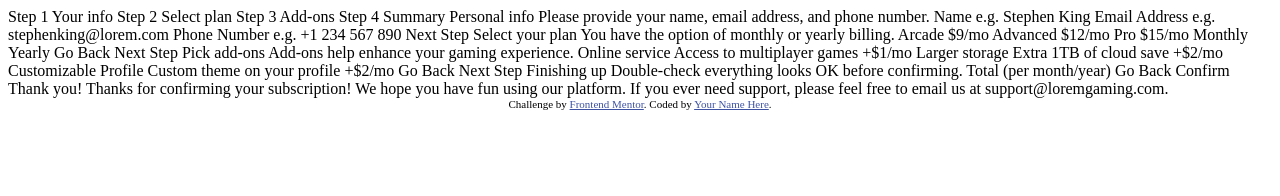
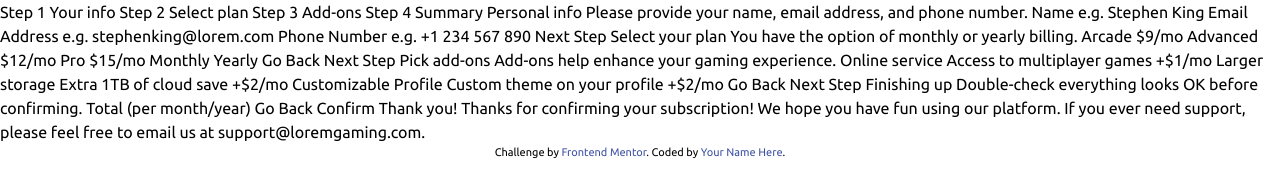
Before and after one commit to cjoak1028/multi-step-form, a website: page index.html in a window 1280 px wide. Drawn offline with Linux system fonts and the light colour scheme.

Commit message:
Set up tailwind

```diff
--- a/index.html
+++ b/index.html
@@ -1,125 +1,83 @@
-<!DOCTYPE html>
+<!doctype html>
 <html lang="en">
   <head>
-  <meta charset="UTF-8">
-  <meta name="viewport" content="width=device-width, initial-scale=1.0"> <!-- displays site properly based on user's device -->
+    <meta charset="UTF-8" />
+    <meta name="viewport" content="width=device-width, initial-scale=1.0" />
+    <!-- displays site properly based on user's device -->
 
-  <link rel="icon" type="image/png" sizes="32x32" href="./assets/images/favicon-32x32.png">
+    <link
+      rel="icon"
+      type="image/png"
+      sizes="32x32"
+      href="./assets/images/favicon-32x32.png"
+    />
+    <link href="./output.css" rel="stylesheet" />
 
     <title>Frontend Mentor | Multi-step form</title>
 
     <!-- Feel free to remove these styles or customise in your own stylesheet 👍 -->
     <style>
-    .attribution { font-size: 0.6875rem; text-align: center; }
-    .attribution a { color: hsl(228, 45%, 44%); }
+      .attribution {
+        font-size: 0.6875rem;
+        text-align: center;
+      }
+      .attribution a {
+        color: hsl(228, 45%, 44%);
+      }
     </style>
   </head>
-<body>
-
+  <body class="font-ubuntu">
     <!-- Sidebar start -->
 
-  Step 1
-  Your info
-
-  Step 2
-  Select plan
-
-  Step 3
-  Add-ons
-
-  Step 4
-  Summary
+    Step 1 Your info Step 2 Select plan Step 3 Add-ons Step 4 Summary
 
     <!-- Sidebar end -->
 
     <!-- Step 1 start -->
 
-  Personal info
-  Please provide your name, email address, and phone number.
-
-  Name
-  e.g. Stephen King
-
-  Email Address
-  e.g. stephenking@lorem.com
-
-  Phone Number
-  e.g. +1 234 567 890
-
-  Next Step
+    Personal info Please provide your name, email address, and phone number.
+    Name e.g. Stephen King Email Address e.g. stephenking@lorem.com Phone Number
+    e.g. +1 234 567 890 Next Step
 
     <!-- Step 1 end -->
 
     <!-- Step 2 start -->
 
-  Select your plan
-  You have the option of monthly or yearly billing.
-
-  Arcade
-  $9/mo
-
-  Advanced
-  $12/mo
-
-  Pro
-  $15/mo
-
-  Monthly
-  Yearly
-
-  Go Back
-  Next Step
+    Select your plan You have the option of monthly or yearly billing. Arcade
+    $9/mo Advanced $12/mo Pro $15/mo Monthly Yearly Go Back Next Step
 
     <!-- Step 2 end -->
 
     <!-- Step 3 start -->
 
-  Pick add-ons
-  Add-ons help enhance your gaming experience.
-
-  Online service
-  Access to multiplayer games
-  +$1/mo
-
-  Larger storage
-  Extra 1TB of cloud save
-  +$2/mo
-
-  Customizable Profile
-  Custom theme on your profile
-  +$2/mo
-
-  Go Back
-  Next Step
+    Pick add-ons Add-ons help enhance your gaming experience. Online service
+    Access to multiplayer games +$1/mo Larger storage Extra 1TB of cloud save
+    +$2/mo Customizable Profile Custom theme on your profile +$2/mo Go Back Next
+    Step
 
     <!-- Step 3 end -->
 
     <!-- Step 4 start -->
 
-  Finishing up
-  Double-check everything looks OK before confirming.
+    Finishing up Double-check everything looks OK before confirming.
 
     <!-- Dynamically add subscription and add-on selections here -->
 
-  Total (per month/year)
-
-  Go Back
-  Confirm
+    Total (per month/year) Go Back Confirm
 
     <!-- Step 4 end -->
 
     <!-- Step 5 start -->
 
-  Thank you!
-
-  Thanks for confirming your subscription! We hope you have fun
-  using our platform. If you ever need support, please feel free
-  to email us at support@loremgaming.com.
+    Thank you! Thanks for confirming your subscription! We hope you have fun
+    using our platform. If you ever need support, please feel free to email us
+    at support@loremgaming.com.
 
     <!-- Step 5 end -->
 
     <footer class="attribution">
-    Challenge by <a href="https://www.frontendmentor.io?ref=challenge">Frontend Mentor</a>.
+      Challenge by
+      <a href="https://www.frontendmentor.io?ref=challenge">Frontend Mentor</a>.
       Coded by <a href="#">Your Name Here</a>.
     </footer>
   </body>
--- /dev/null
+++ b/src/input.css
@@ -0,0 +1,47 @@
+@import "tailwindcss";
+
+@font-face {
+  font-family: "Ubuntu";
+  font-style: normal;
+  font-display: swap;
+  font-weight: 400;
+  src: url("/assets/fonts/Ubuntu-Regular.ttf") format("truetype");
+}
+
+@font-face {
+  font-family: "Ubuntu";
+  font-style: normal;
+  font-display: swap;
+  font-weight: 500;
+  src: url("/assets/fonts/Ubuntu-Medium.ttf") format("truetype");
+}
+
+@font-face {
+  font-family: "Ubuntu";
+  font-style: normal;
+  font-display: swap;
+  font-weight: 700;
+  src: url("/assets/fonts/Ubuntu-Bold.ttf") format("truetype");
+}
+
+@theme {
+  /* Font */
+  --font-ubuntu: "Ubuntu", sans-serif;
+
+  /* Color */
+  --color-grey-500: #9699aa;
+  --color-orange-300: #ffaf7e;
+  --color-red-500: #ee374a;
+  --color-red-450: #e96170;
+  --color-red-400: #f9818e;
+  --color-purple-600: #483eff;
+  --color-purple-500: #6259ff;
+  --color-purple-400: #928cff;
+  --color-purple-200: #d6d9e6;
+  --color-blue-950: #022959;
+  --color-blue-700: #164a8a;
+  --color-blue-300: #abbcff;
+  --color-blue-200: #bee2fd;
+  --color-blue-100: #eff5ff;
+  --color-blue-50: #f8f9ff;
+}
```
Also changed, not shown: package.json (added, +25 -0 lines), output.css (added), 1 other file. Lines whose indentation alone changed are shown as unchanged.
